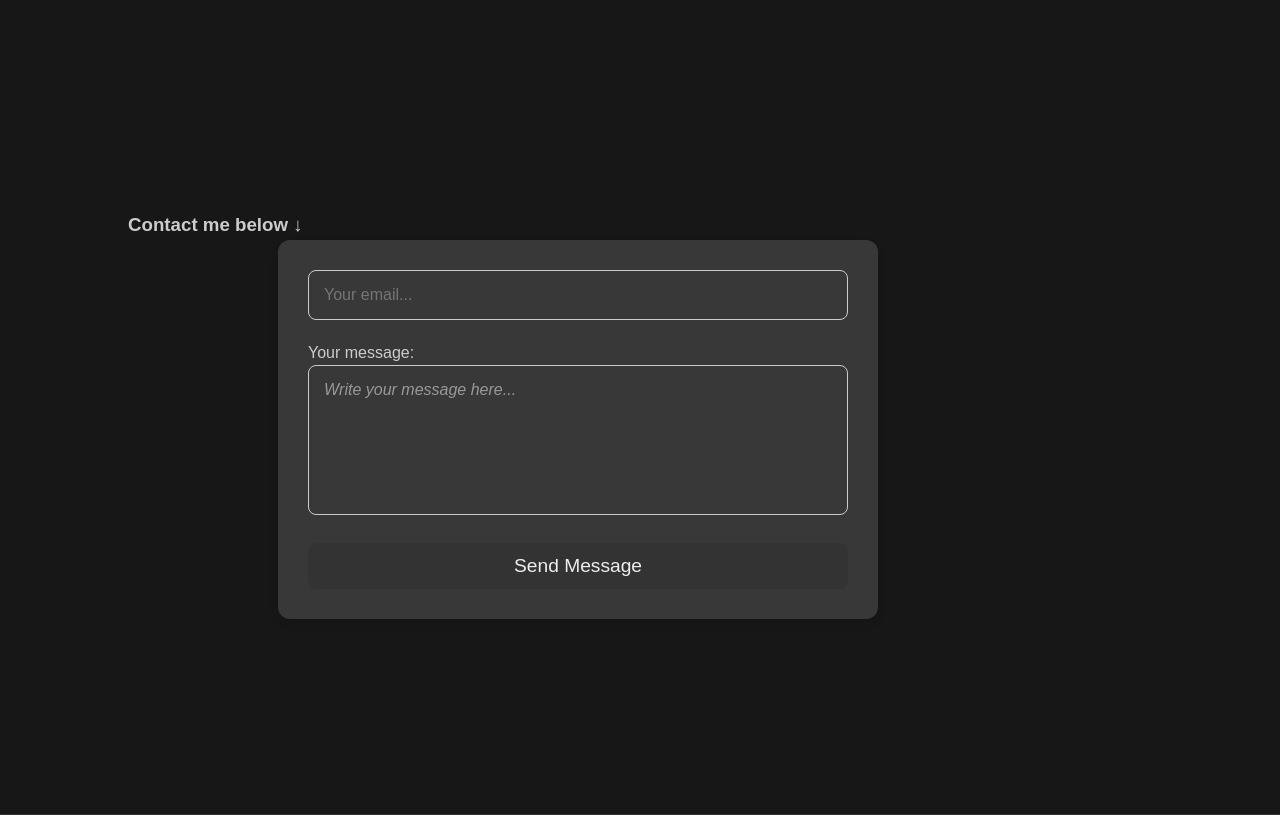
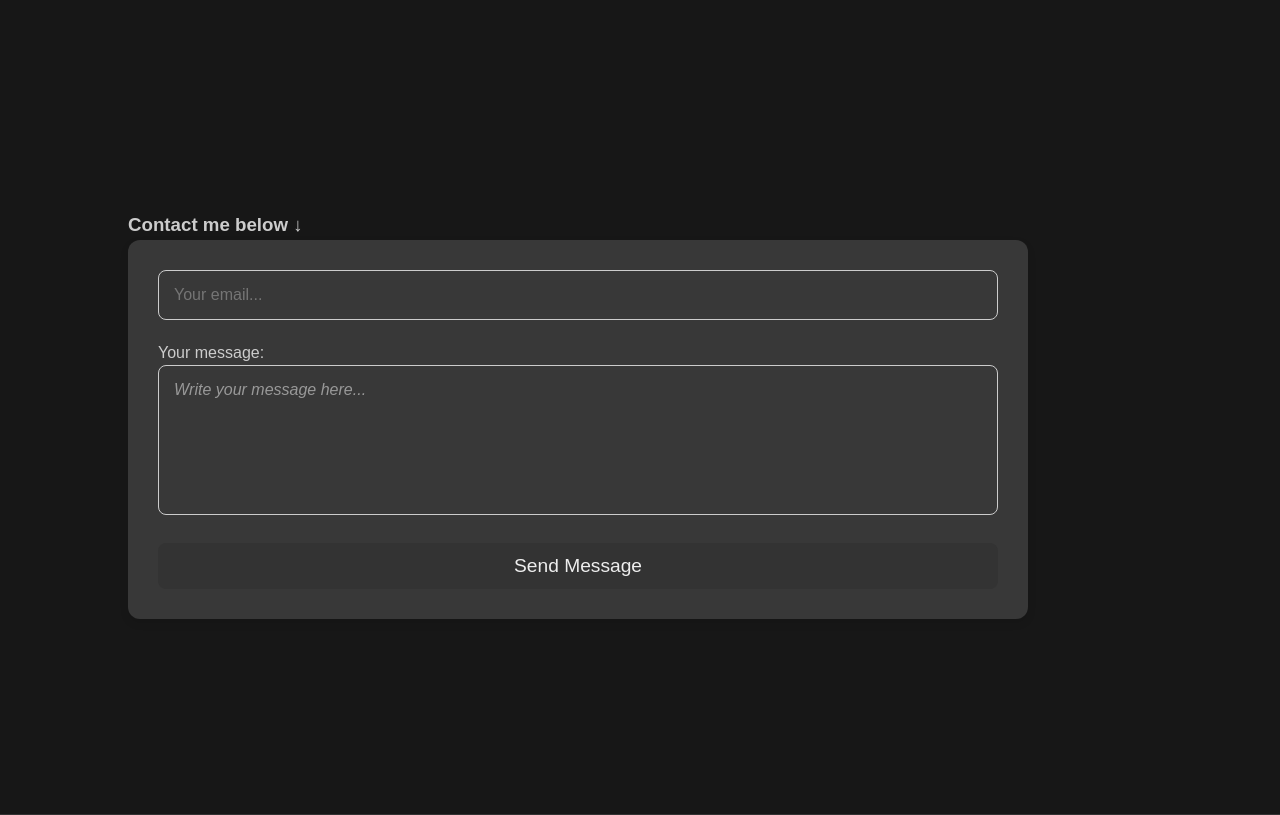
Before and after one commit to K4shalot/MyPortfolio, a Django app: page / in a window 1280 px wide. Shown: the part 946-1761 px from the top of the page. Run offline with Django 5.2, Linux system fonts and the light colour scheme; data that the repository does not hold is empty.

Commit message:
changed width

```diff
--- a/myportfolio/myapp/static/myapp/style.css
+++ b/myportfolio/myapp/static/myapp/style.css
@@ -186,7 +186,7 @@ header nav ul li a:hover {
     padding: 30px;
     border-radius: 12px;
     box-shadow: 0 4px 8px rgba(0, 0, 0, 0.1);
-    max-width: 600px;
+    max-width: 900px;
     margin: 0 auto;
 }
 
```
